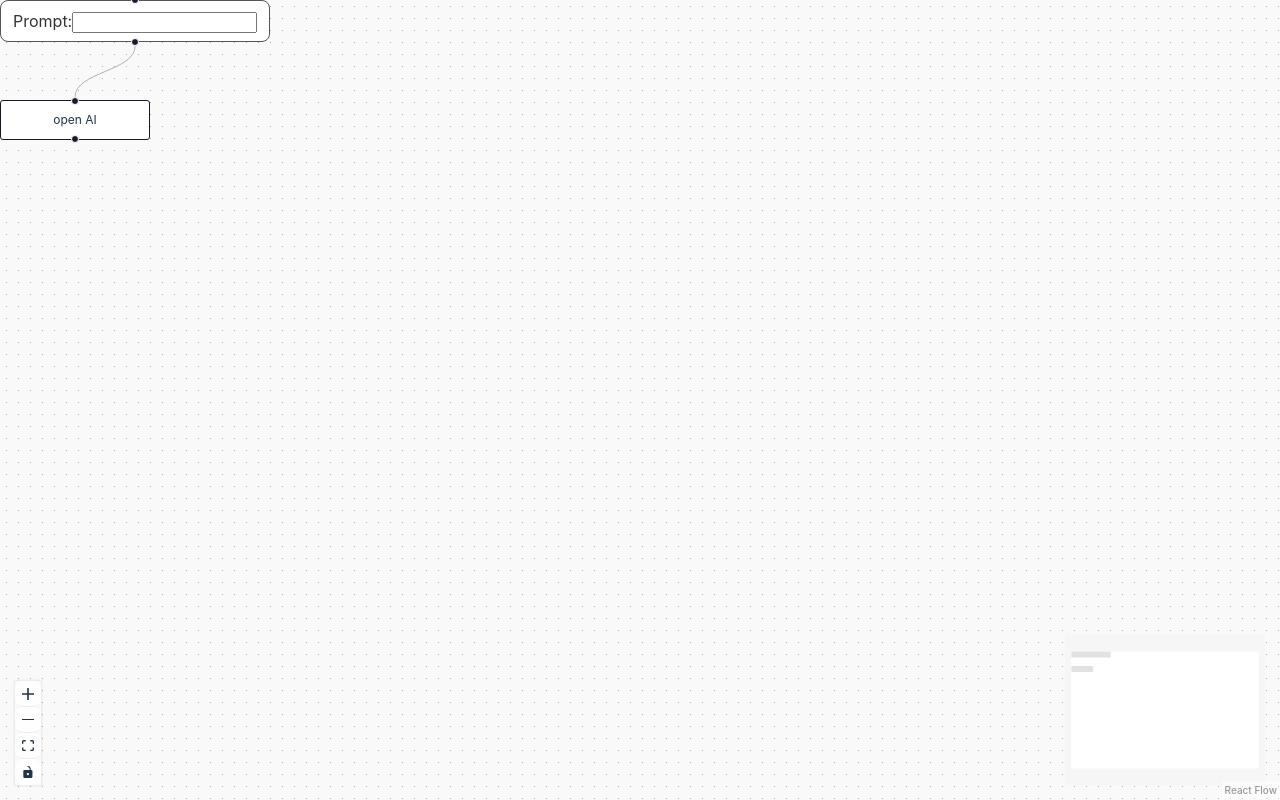
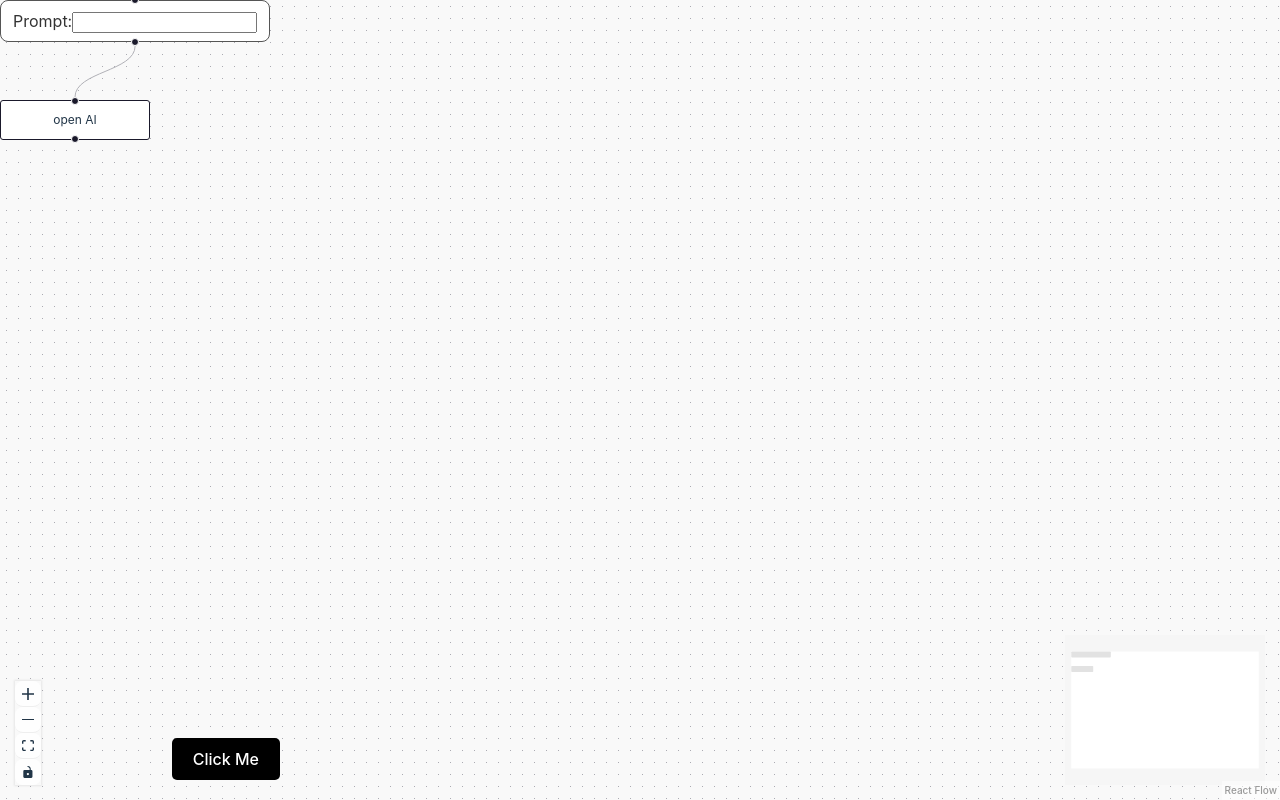
Before and after one commit to vamsee9201/frontend_backend_skills, a React (Vite) app in the folder my-react-flow-app/: page / in a window 1280 px wide. Built offline with nearby package versions, Linux system fonts and the light colour scheme.

Commit message:
added a button

```diff
--- a/my-react-flow-app/src/App.jsx
+++ b/my-react-flow-app/src/App.jsx
@@ -29,6 +29,14 @@ const initialNodes = [
 ];
 const initialEdges = [{ id: 'e1-2', source: '1', target: '2' }];
 
+function MyButton() {
+  return (
+    <button onClick={() => alert("Button Clicked!")}>
+      Click Me
+    </button>
+  );
+}
+
 export default function App() {
   const [nodes, setNodes, onNodesChange] = useNodesState(initialNodes);
   const [edges, setEdges, onEdgesChange] = useEdgesState(initialEdges);
@@ -54,6 +62,20 @@ export default function App() {
         <Background variant="dots" gap={12} size={1} />
 
       </ReactFlow>
+      <button
+        onClick={() => alert("Button Clicked!")}
+        style={{
+          position: 'absolute',
+          bottom: '20px',
+          right: '1000px',
+          padding: '10px 20px',
+          backgroundColor: '#000000',
+          color: 'white',
+          borderRadius: '5px',
+        }}
+      >
+        Click Me
+      </button>
     </div>
   );
 }
```
